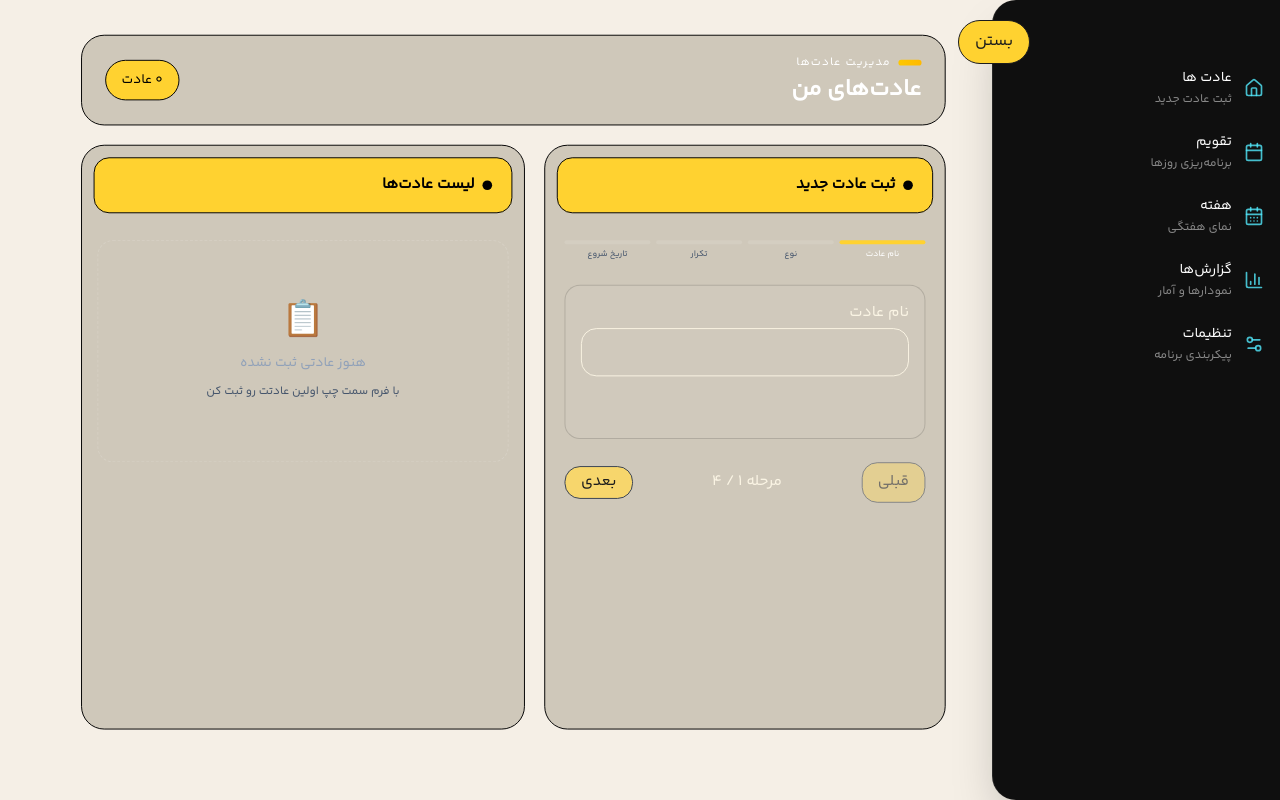
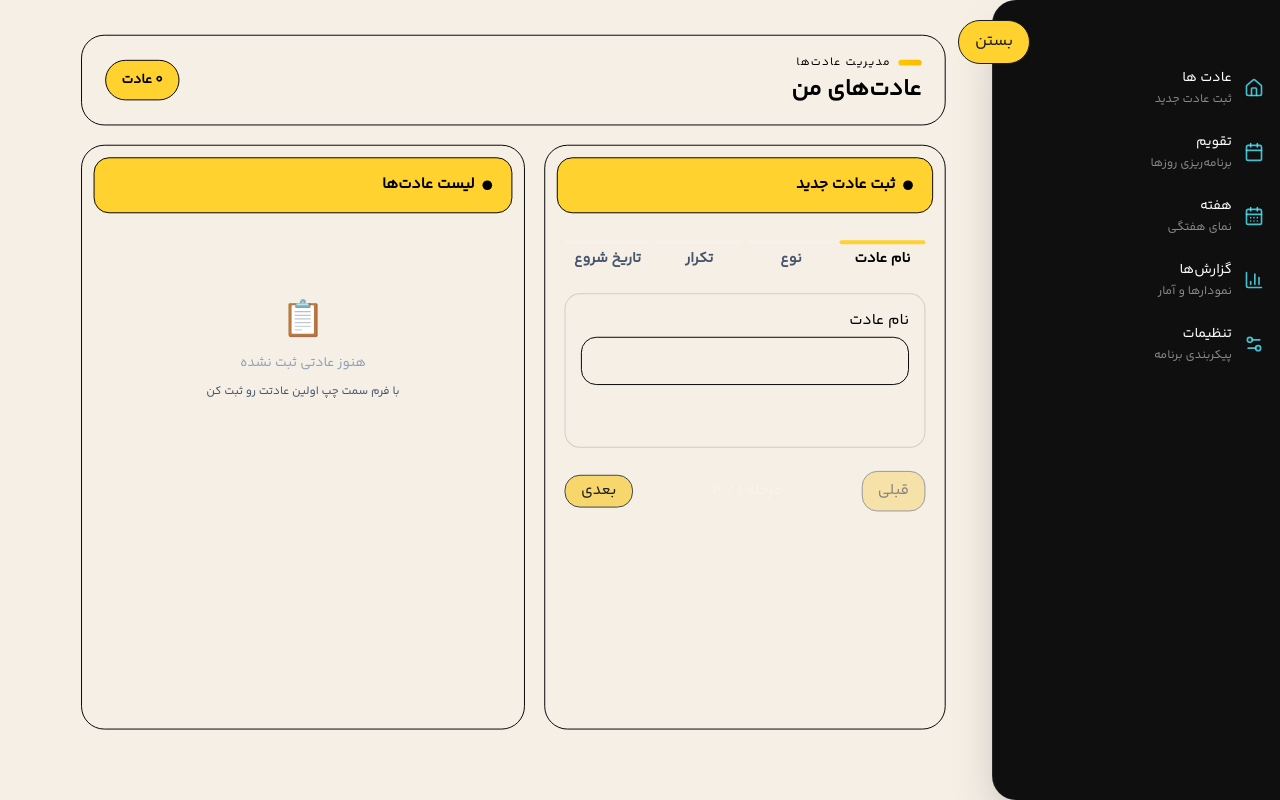
Before and after one commit to MobinaLalani/MyCalendar, a Next.js app: page /habits in a window 1280 px wide. Built offline with nearby package versions, Linux system fonts and the light colour scheme.

Commit message:
add delete habit modal and change habit page design

```diff
--- /dev/null
+++ b/src/components/ui/ConfirmModal.tsx
@@ -0,0 +1,67 @@
+"use client";
+
+import { useEffect } from "react";
+
+interface Props {
+  isOpen: boolean;
+  title?: string;
+  message: string;
+  confirmLabel?: string;
+  cancelLabel?: string;
+  onConfirm: () => void;
+  onCancel: () => void;
+}
+
+export default function ConfirmModal({
+  isOpen,
+  title = "تایید حذف",
+  message,
+  confirmLabel = "بله، حذف شود",
+  cancelLabel = "انصراف",
+  onConfirm,
+  onCancel,
+}: Props) {
+  useEffect(() => {
+    if (!isOpen) return;
+    const onKey = (e: KeyboardEvent) => {
+      if (e.key === "Escape") onCancel();
+    };
+    window.addEventListener("keydown", onKey);
+    return () => window.removeEventListener("keydown", onKey);
+  }, [isOpen, onCancel]);
+
+  if (!isOpen) return null;
+
+  return (
+    <div
+      className="fixed inset-0 z-50 flex items-center justify-center bg-black/60 backdrop-blur-sm"
+      onClick={onCancel}
+    >
+      <div
+        className="relative w-full max-w-sm mx-4 rounded-2xl border border-black/10 bg-white p-6 shadow-2xl"
+        dir="rtl"
+        onClick={(e) => e.stopPropagation()}
+      >
+        <h2 className="mb-2 text-base font-bold text-slate-900">{title}</h2>
+        <p className="mb-6 text-sm text-slate-600">{message}</p>
+
+        <div className="flex gap-2">
+          <button
+            type="button"
+            onClick={onConfirm}
+            className="flex-1 rounded-xl border border-red-500 bg-red-500 py-2.5 text-sm font-semibold text-white transition-colors hover:bg-red-600"
+          >
+            {confirmLabel}
+          </button>
+          <button
+            type="button"
+            onClick={onCancel}
+            className="flex-1 rounded-xl border border-black/15 bg-slate-100 py-2.5 text-sm font-semibold text-slate-700 transition-colors hover:bg-slate-200"
+          >
+            {cancelLabel}
+          </button>
+        </div>
+      </div>
+    </div>
+  );
+}
--- a/src/components/ui/textField/TextField.tsx
+++ b/src/components/ui/textField/TextField.tsx
@@ -26,7 +26,7 @@ export default function TextField({
 
   return (
     <div className="w-full">
-      <label htmlFor={name} className="block mb-1 font-medium">
+      <label htmlFor={name} className="block mb-1  text-black font-medium">
         {label}
       </label>
       <input
@@ -34,7 +34,7 @@ export default function TextField({
         type={type}
         placeholder={placeholder}
         {...field}
-        className={`  w-full rounded-2xl border px-4 py-3 text-sm
+        className={`   text-black w-full rounded-2xl border px-4 py-3 text-sm
           outline-none transition bob ${className}`}
       />
 
--- a/src/features/habits/Index.tsx
+++ b/src/features/habits/Index.tsx
@@ -114,33 +114,31 @@ export default function Index() {
   return (
     <div className="mx-4 flex min-h-[95vh] max-w-full flex-col gap-5 py-5 lg:mx-8">
       {/* Header */}
-      <div className="relative border border-black bg-(--lightGray) px-6 py-5 rounded-3xl">
+      <div className="relative border border-black  px-6 py-5 rounded-3xl">
         <div className="flex items-center justify-between">
           <div>
             <div className="mb-1 flex items-center gap-2">
               <div className="h-1.5 w-6 rounded-full bg-linear-to-r from-yellow-400 to-amber-400" />
-              <span className="text-xs font-medium tracking-widest text-white uppercase">
+              <span className="text-xs font-medium tracking-widest text-black uppercase">
                 مدیریت عادت‌ها
               </span>
             </div>
-            <h1 className="text-2xl font-bold text-white">عادت‌های من</h1>
+            <h1 className="text-2xl font-bold text-black">عادت‌های من</h1>
           </div>
           <div className="border border-black rounded-full bg-(--yellow) px-4 py-2">
-            <span className="text-sm font-medium text-black">{habits.length} عادت</span>
+            <span className="text-sm font-bold text-black">
+              {habits.length} عادت
+            </span>
           </div>
         </div>
       </div>
-
       <div className="flex min-h-0 flex-1 flex-col gap-5 lg:flex-row">
         {/* Form Panel */}
-        <div className="lg:w-104 overflow-hidden rounded-3xl border border-black bg-(--lightGray)">
+        <div className="lg:w-104 overflow-hidden rounded-3xl border border-black ">
           {/* Form Header */}
           <div className="border border-black bg-(--yellow) m-3 rounded-2xl px-5 py-4">
-
             <div className="flex items-center justify-between">
               <div className="flex items-center gap-2">
-
-
                 <div className="h-2.5 w-2.5 rounded-full bg-black" />
                 <h2 className="font-bold text-black">
                   {editingId ? "ویرایش عادت" : "ثبت عادت جدید"}
@@ -150,7 +148,7 @@ export default function Index() {
                 <button
                   type="button"
                   onClick={handleCancelEdit}
-                  className="text-xs text-black/60 hover:text-black border border-black/20 rounded-lg px-2 py-1 transition-all duration-200"
+                  className="text-xs text-black hover:text-black border border-black rounded-3xl px-2 py-1 transition-all duration-200"
                 >
                   انصراف
                 </button>
@@ -160,22 +158,30 @@ export default function Index() {
 
           {/* Step Indicator */}
           <div className="flex gap-1.5 px-5 pt-4 pb-1">
-            {stepLabels.map((label, i) => (
-              <div key={i} className="flex flex-1 flex-col items-center gap-1">
+            {stepLabels.map((label, i) => {
+              const isVisited = i < step - 1;
+              const isCurrent = i === step - 1;
+              return (
+                <div
+                  key={i}
+                  onClick={() => isVisited && setStep(i + 1)}
+                  className={`flex flex-1 flex-col items-center gap-1 ${isVisited ? "cursor-pointer" : "cursor-default"}`}
+                >
                   <div
                     className={`h-1 w-full rounded-full transition-all duration-300 ${
                       i <= step - 1 ? "bg-(--yellow)" : "bg-white/10"
                     }`}
                   />
                   <span
-                  className={`text-[9px] font-medium transition-colors ${
-                    i === step - 1 ? "text-white" : "text-slate-600"
+                    className={`text-[15px] font-semibold transition-colors ${
+                      isCurrent ? "text-black" : isVisited ? "text-black/70 hover:text-black" : "text-slate-600"
                     }`}
                   >
                     {label}
                   </span>
                 </div>
-            ))}
+              );
+            })}
           </div>
 
           <Formik<FormValuesType>
@@ -207,7 +213,7 @@ export default function Index() {
         </div>
 
         {/* Habits List Panel */}
-        <div className="flex-1 overflow-hidden rounded-3xl border border-black bg-(--lightGray)">
+        <div className="flex-1 overflow-hidden rounded-3xl border border-black ">
           <div className="border border-black bg-(--yellow) m-3 rounded-2xl px-5 py-4">
             <div className="flex items-center gap-2">
               <div className="h-2.5 w-2.5 rounded-full bg-black" />
@@ -219,7 +225,9 @@ export default function Index() {
             {habits.length === 0 ? (
               <div className="flex flex-col items-center gap-3 rounded-2xl border border-dashed border-white/15 px-4 py-16 text-center">
                 <span className="text-4xl">📋</span>
-                <span className="text-sm text-slate-400">هنوز عادتی ثبت نشده</span>
+                <span className="text-sm text-slate-400">
+                  هنوز عادتی ثبت نشده
+                </span>
                 <span className="text-xs text-slate-600">
                   با فرم سمت چپ اولین عادتت رو ثبت کن
                 </span>
--- a/src/styles/globals.css
+++ b/src/styles/globals.css
@@ -19,7 +19,7 @@
   /* 📝 text */
   --text-foreground: #1c1c1c;
   --muted-foreground: #6b6b6b;
-
+  --red:#da1e37;
   /* 🎯 primary */
   --primary: #1c1c1c;
   --primary-foreground: #ffffff;
```
Also changed, not shown: src/features/habits/components/HabitCard.tsx (+25 -28 lines). Lines whose indentation alone changed are shown as unchanged.
